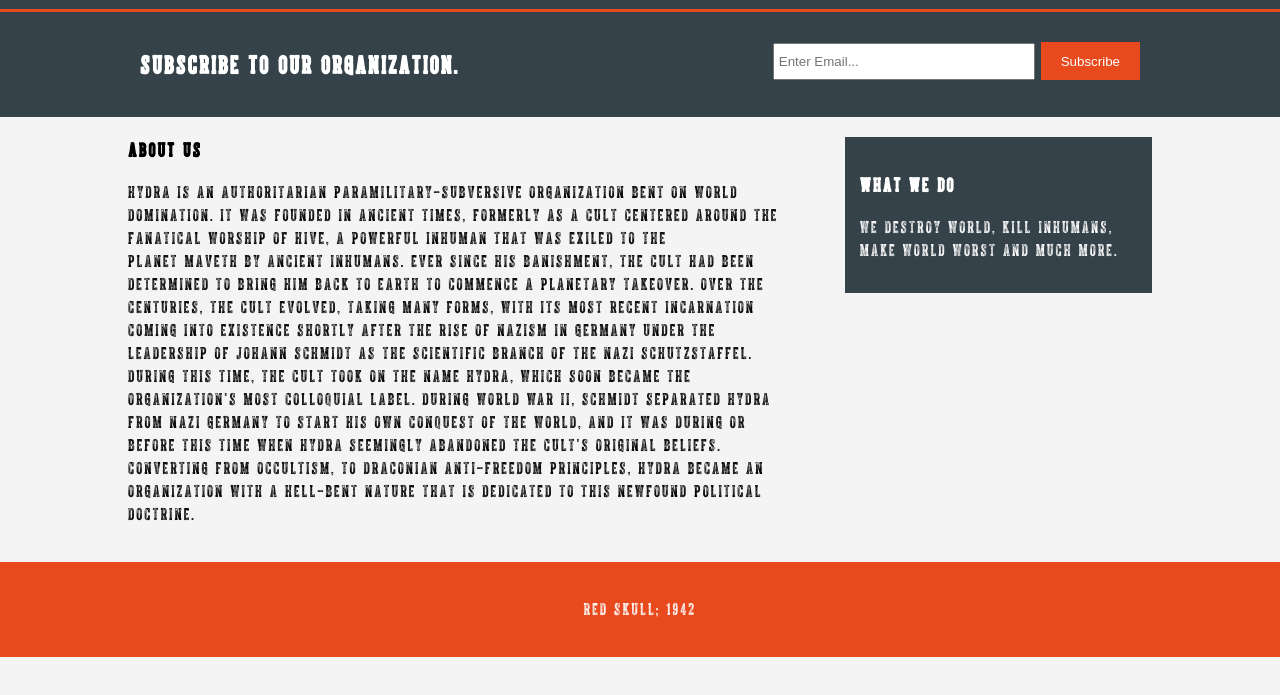
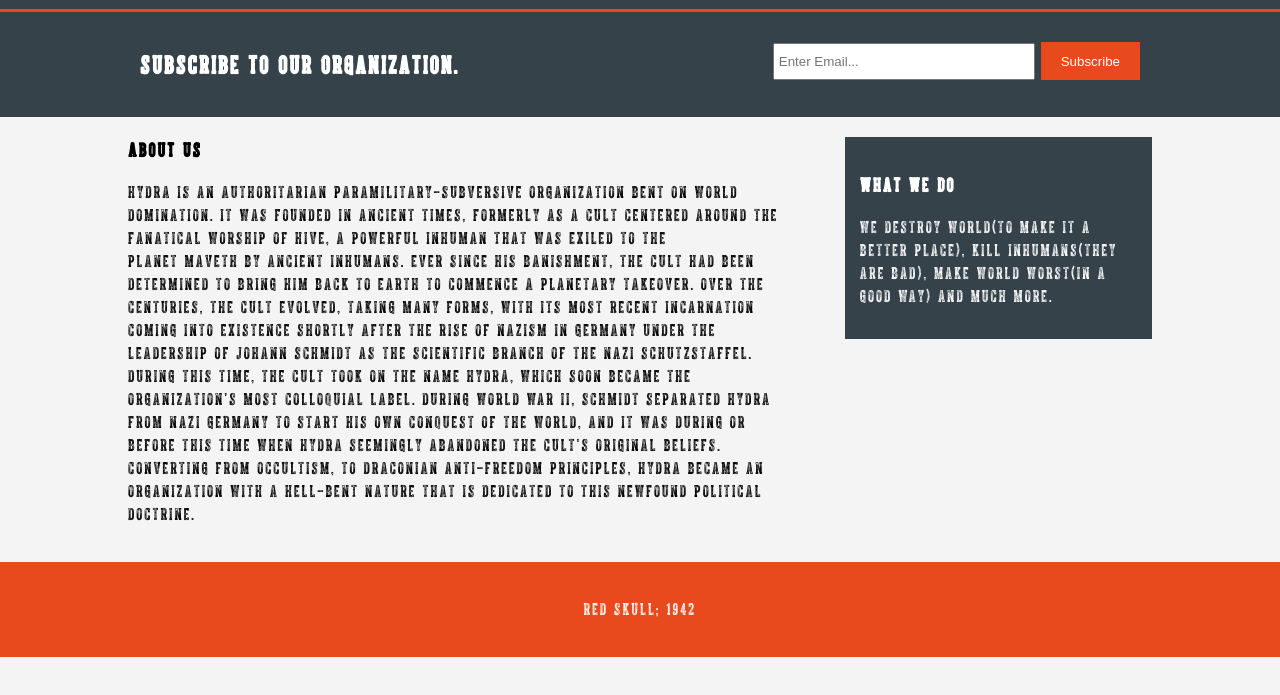
Before and after one commit to SujalGupta52/SujalGupta52.github.io, a plain HTML site: page about.html in a window 1280 px wide. Shown: the part 91-786 px from the top of the page. Drawn offline with Linux system fonts and the light colour scheme; files whose address does not match are found by name.

Commit message:
Update about.html

```diff
--- a/about.html
+++ b/about.html
@@ -3,8 +3,8 @@
   <head>
     <meta charset="utf-8">
     <meta name="description" content="Best Killing And Ruling Organization">
-	  <meta name="keywords" content="We Destroy World, Kill Inhumans, Make World Worst And Much More.">
-  	<meta name="author" content="Red Skull's Best Website Designer">
+	  <meta name="keywords" content="We Destroy World(To Make It A Better Place), Kill Inhumans(They Are Bad), Make World Worst(In A Good Way) And Much More.">
+  	<meta name="author" content="Red Skull's Best Website Designer(Now Deceased)">
     <title>Hydra</title>
     <link rel="stylesheet" href="./css/style.css">
   </head>
@@ -46,7 +46,7 @@
         <aside id="sidebar">
           <div class="dark">
             <h3>What We Do</h3>
-            <p>We Destroy World, Kill Inhumans, Make World Worst And Much More.</p>
+            <p>We Destroy World(To Make It A Better Place), Kill Inhumans(They Are Bad), Make World Worst(In A Good Way) And Much More.</p>
           </div>
         </aside>
       </div>
```
